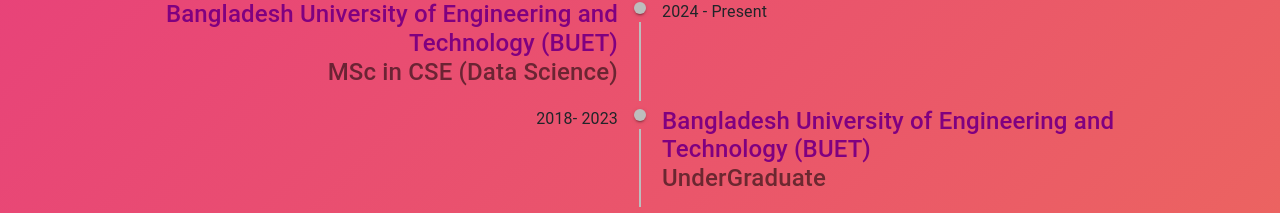
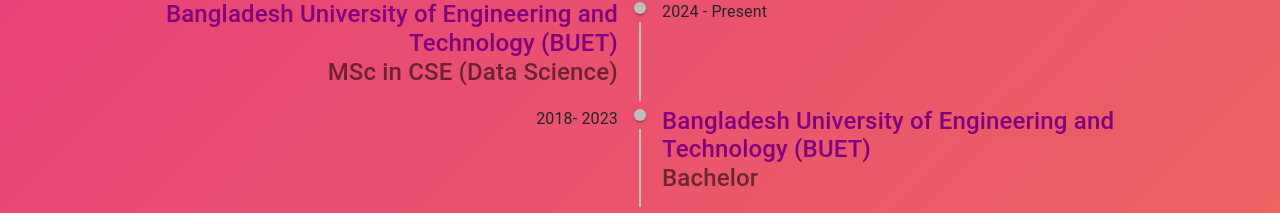
Before and after one commit to Mehzad-Galib/portfolio-React, a React (Create React App) app: page /about in a window 1280 px wide. Shown: the part 977-1190 px from the top of the page. Built offline with nearby package versions, Linux system fonts and the light colour scheme.

Commit message:
Update About.js again

```diff
--- a/src/Components/About/About.js
+++ b/src/Components/About/About.js
@@ -142,7 +142,7 @@
                     Bangladesh University of Engineering and Technology (BUET)
                   </span>{" "}
                   <br />
-                  UnderGraduate
+                  Bachelor
                 </h4>
               </Typography>
             </TimelineOppositeContent>
```
